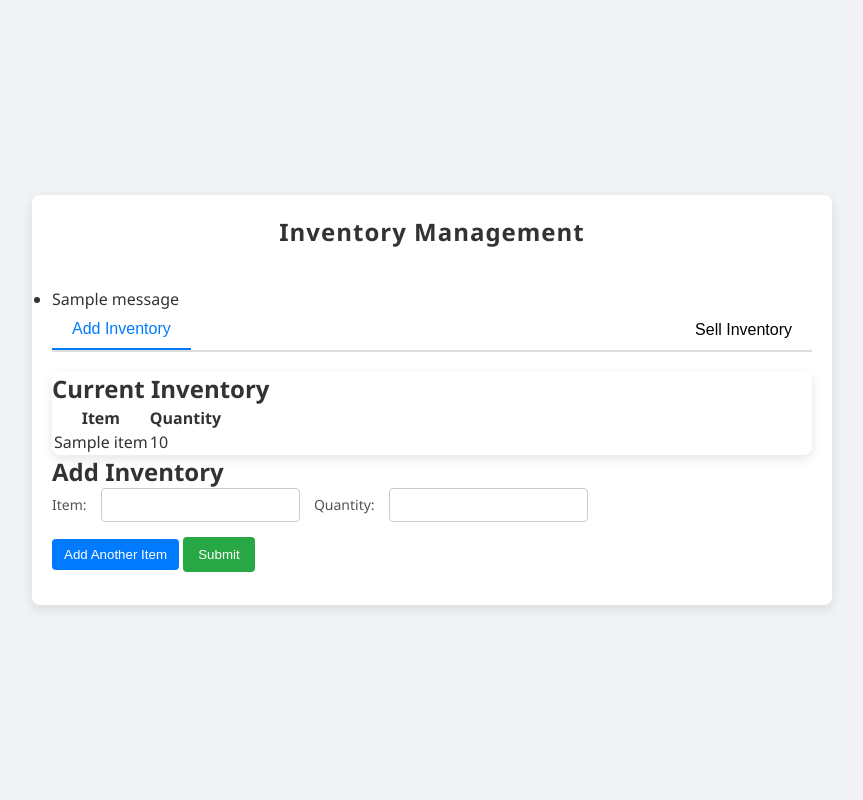
After one commit to SiteSyncPortal/SiteSync, a Flask app: template app/templates/inventory.html in a window 1280 px wide. The commit adds this page. Shown: the whole page, without its empty margins (208-1071 px from the left). Run offline with Flask 3, Linux system fonts and the light colour scheme; the template is opened without the code that fills it: most values are stand-ins (such as "Sample title", 1, 10 or a date in 2020); one stand-in notice (Sample message) is shown; parts of the project's set-up code (start-up, migrations or seed data) failed here and were passed over.

Commit message:
inventory page is create add and sell inventory tabs are created

```diff
--- /dev/null
+++ b/app/static/css/inventory_style.css
@@ -0,0 +1,178 @@
+/* Inventory Page Styles */
+.container {
+    padding: 20px;
+    background-color: #ffffff;
+    border-radius: 8px;
+    box-shadow: 0px 4px 12px rgba(0, 0, 0, 0.1);
+    max-width: 800px;
+    margin: 0 auto;
+}
+
+header h1 {
+    font-size: 24px;
+    margin-bottom: 20px;
+    color: #333;
+    text-align: center;
+    letter-spacing: 1px;
+}
+
+.tabs {
+    display: flex;
+    justify-content: space-between;
+    margin-bottom: 20px;
+    border-bottom: 2px solid #ddd;
+}
+
+.tab-button {
+    background-color: transparent;
+    border: none;
+    padding: 10px 20px;
+    font-size: 16px;
+    cursor: pointer;
+    transition: color 0.3s, border-bottom 0.3s;
+}
+
+.tab-button.active {
+    color: #007bff;
+    border-bottom: 2px solid #007bff;
+}
+
+.tab-button:hover {
+    color: #0056b3;
+}
+
+.tab-content {
+    display: none;
+}
+
+.tab-content.active {
+    display: block;
+}
+
+.inventory-entry,
+.sell-entry {
+    display: flex;
+    align-items: center;
+    margin-bottom: 15px;
+}
+
+.inventory-entry label,
+.sell-entry label {
+    margin-right: 10px;
+    font-size: 14px;
+    color: #555;
+    width: 80px;
+}
+
+.inventory-entry input[type="text"],
+.sell-entry input[type="text"],
+.inventory-entry input[type="number"],
+.sell-entry input[type="number"] {
+    flex: 1;
+    padding: 8px;
+    border: 1px solid #ccc;
+    border-radius: 4px;
+    font-size: 14px;
+    margin-right: 10px;
+}
+
+#add-entry,
+#add-sell-entry {
+    background-color: #007bff;
+    color: white;
+    padding: 8px 12px;
+    border: none;
+    border-radius: 4px;
+    cursor: pointer;
+    transition: background-color 0.3s;
+    margin-bottom: 15px;
+}
+
+#add-entry:hover,
+#add-sell-entry:hover {
+    background-color: #0056b3;
+}
+
+button[type="submit"] {
+    background-color: #28a745;
+    color: white;
+    padding: 10px 15px;
+    border: none;
+    border-radius: 4px;
+    cursor: pointer;
+    transition: background-color 0.3s;
+}
+
+button[type="submit"]:hover {
+    background-color: #218838;
+}
+
+/* Autocomplete Container */
+.autocomplete {
+    position: relative;
+    display: inline-block;
+}
+.suggestions-dropdown {
+    position: absolute;
+    border: 1px solid #ccc;
+    border-radius: 4px;
+    background-color: white;
+    max-height: 150px;
+    overflow-y: auto;
+    z-index: 1000;
+    width: calc(100% - 2px); /* Match the width of the input field */
+    display: none; /* Initially hidden */
+}
+
+.suggestion-item {
+    padding: 8px;
+    cursor: pointer;
+}
+
+.suggestion-item:hover {
+    background-color: #f0f0f0;
+}
+/* Ensure the table scales well */
+.inventory-table-container {
+    width: 100%;
+    overflow-x: auto; /* Enables horizontal scrolling if the table overflows */
+    margin-top: 20px;
+    box-shadow: 0px 4px 12px rgba(0, 0, 0, 0.1);
+    border-radius: 8px;
+    background-color: #ffffff;
+}
+
+table.inventory-table {
+    width: 100%;
+    table-layout: fixed; /* Fix the width of table columns */
+    border-collapse: collapse;
+}
+
+table.inventory-table th, table.inventory-table td {
+    padding: 10px;
+    text-align: left;
+    border: 1px solid #ddd;
+}
+
+table.inventory-table th {
+    background-color: #f8f9fa;
+    color: #333;
+    font-weight: bold;
+}
+
+table.inventory-table td {
+    color: #555;
+}
+
+/* Make the table responsive */
+@media (max-width: 768px) {
+    .inventory-table-container {
+        width: 100%;
+        overflow-x: auto;
+    }
+
+    table.inventory-table th, table.inventory-table td {
+        font-size: 12px;
+        padding: 8px;
+    }
+}
--- /dev/null
+++ b/app/static/js/inventory_script.js
@@ -0,0 +1,133 @@
+document.addEventListener('DOMContentLoaded', function() {
+    // Tab functionality
+    const tabButtons = document.querySelectorAll('.tab-button');
+    const tabContents = document.querySelectorAll('.tab-content');
+
+    tabButtons.forEach(button => {
+        button.addEventListener('click', function() {
+            tabButtons.forEach(btn => btn.classList.remove('active'));
+            tabContents.forEach(content => content.classList.remove('active'));
+
+            this.classList.add('active');
+            document.getElementById(this.dataset.tab).classList.add('active');
+        });
+    });
+
+    // Initialize autocomplete for both Add and Sell Inventory tabs
+    initializeAutocomplete('inventory-entries', false);
+    initializeAutocomplete('sell-entries', true);
+
+    // Add new inventory entry
+    document.getElementById('add-entry').addEventListener('click', function() {
+        addNewItem('inventory-entries', 'add', false);
+    });
+
+    // Add new sell entry
+    document.getElementById('add-sell-entry').addEventListener('click', function() {
+        addNewItem('sell-entries', 'sell', true);
+    });
+
+    // Hide suggestions dropdown when clicking outside
+    document.addEventListener('click', function(event) {
+        const isClickInside = event.target.closest('.autocomplete');
+        if (!isClickInside) {
+            document.querySelectorAll('.suggestions-dropdown').forEach(suggestionBox => {
+                suggestionBox.style.display = 'none';
+            });
+        }
+    });
+});
+
+function initializeAutocomplete(containerId, restrictToSuggestions) {
+    const container = document.getElementById(containerId);
+    const itemSuggestions = JSON.parse(document.getElementById('item-suggestions-data').textContent);
+
+    container.querySelectorAll('.autocomplete input[type="text"]').forEach(input => {
+        input.addEventListener('input', function() {
+            const query = this.value.toLowerCase();
+            const suggestionBox = document.getElementById(`${input.id.replace('item-name', 'suggestions')}`);
+            suggestionBox.innerHTML = '';
+            const suggestions = itemSuggestions.filter(item => item.startsWith(query));
+
+            if (suggestions.length > 0) {
+                suggestions.forEach(suggestion => {
+                    const div = document.createElement('div');
+                    div.textContent = suggestion;
+                    div.classList.add('suggestion-item');
+                    div.onclick = () => {
+                        input.value = suggestion;
+                        suggestionBox.style.display = 'none';
+                        input.setAttribute('data-selected', 'true');
+                    };
+                    suggestionBox.appendChild(div);
+                });
+                suggestionBox.style.display = 'block';
+                input.removeAttribute('data-selected');
+            } else {
+                suggestionBox.style.display = 'none';
+            }
+        });
+
+        // Apply restriction only for inputs in the Sell Inventory tab
+        if (restrictToSuggestions) {
+            input.addEventListener('blur', function() {
+                if (!this.hasAttribute('data-selected')) {
+                    this.value = '';  // Clear the input if the user hasn't selected a suggestion
+                }
+            });
+        }
+    });
+}
+
+// Function to add a new item row in the form
+function addNewItem(containerId, prefix, restrictToSuggestions) {
+    const container = document.getElementById(containerId);
+    const newIndex = container.children.length + 1;
+
+    const newEntry = document.createElement('div');
+    newEntry.classList.add('inventory-entry', 'autocomplete');
+    newEntry.innerHTML = `
+        <label for="${prefix}-item-name-${newIndex}">Item:</label>
+        <input type="text" id="${prefix}-item-name-${newIndex}" name="item_name[]" autocomplete="off" required>
+        <div id="${prefix}-suggestions-${newIndex}" class="suggestions-dropdown"></div>
+        <label for="${prefix}-quantity-${newIndex}">Quantity:</label>
+        <input type="number" id="${prefix}-quantity-${newIndex}" name="quantity[]" min="1" required>
+    `;
+    container.appendChild(newEntry);
+
+    // Reapply the autocomplete functionality to the new item input field
+    const input = newEntry.querySelector('input[type="text"]');
+    input.addEventListener('input', function() {
+        const query = this.value.toLowerCase();
+        const suggestionBox = document.getElementById(`${prefix}-suggestions-${newIndex}`);
+        suggestionBox.innerHTML = '';
+        const suggestions = JSON.parse(document.getElementById('item-suggestions-data').textContent).filter(item => item.startsWith(query));
+
+        if (suggestions.length > 0) {
+            suggestions.forEach(suggestion => {
+                const div = document.createElement('div');
+                div.textContent = suggestion;
+                div.classList.add('suggestion-item');
+                div.onclick = () => {
+                    input.value = suggestion;
+                    suggestionBox.style.display = 'none';
+                    input.setAttribute('data-selected', 'true');
+                };
+                suggestionBox.appendChild(div);
+            });
+            suggestionBox.style.display = 'block';
+            input.removeAttribute('data-selected');
+        } else {
+            suggestionBox.style.display = 'none';
+        }
+    });
+
+    // Apply restriction only if in the Sell Inventory tab
+    if (restrictToSuggestions) {
+        input.addEventListener('blur', function() {
+            if (!this.hasAttribute('data-selected')) {
+                this.value = '';  // Clear the input if the user hasn't selected a suggestion
+            }
+        });
+    }
+}
--- /dev/null
+++ b/app/templates/inventory.html
@@ -0,0 +1,97 @@
+<!DOCTYPE html>
+<html lang="en">
+<head>
+    <meta charset="UTF-8">
+    <meta name="viewport" content="width=device-width, initial-scale=1.0">
+    <link rel="stylesheet" href="{{ url_for('static', filename='css/db_style.css') }}">
+    <link rel="stylesheet" href="{{ url_for('static', filename='css/inventory_style.css') }}">
+    <title>Inventory Management</title>
+</head>
+<body>
+    <div class="container">
+        <header>
+            <h1>Inventory Management</h1>
+        </header>
+        {% with messages = get_flashed_messages() %}
+            {% if messages %}
+              <div class="alert alert-danger">
+                <ul>
+                  {% for message in messages %}
+                    <li>{{ message }}</li>
+                  {% endfor %}
+                </ul>
+              </div>
+            {% endif %}
+        {% endwith %}
+
+        <div class="tabs">
+            <button class="tab-button active" data-tab="add-inventory">Add Inventory</button>
+            <button class="tab-button" data-tab="sell-inventory">Sell Inventory</button>
+        </div>
+
+        <!-- Inventory Table (Visible on Both Tabs) -->
+        <div class="inventory-table-container">
+            <h2>Current Inventory</h2>
+            <table id="inventory-table">
+                <thead>
+                    <tr>
+                        <th>Item</th>
+                        <th>Quantity</th>
+                    </tr>
+                </thead>
+                <tbody>
+                    {% for item in inventory_data %}
+                    <tr>
+                        <td>{{ item['Item'] }}</td>
+                        <td>{{ item['Quantity'] }}</td>
+                    </tr>
+                    {% endfor %}
+                </tbody>
+            </table>
+        </div>
+
+        <!-- Add Inventory Tab -->
+        <div class="tab-content active" id="add-inventory">
+            <h2>Add Inventory</h2>
+            <form method="POST" action="{{ url_for('main.add_inventory', project_name=project_name, location=location)}}" id="addInventoryForm">
+                <div id="inventory-entries" class="inventory-entry-container">
+                    <div class="inventory-entry autocomplete">
+                        <label for="add-item-name-1">Item:</label>
+                        <input type="text" id="add-item-name-1" name="item_name[]" autocomplete="off" required>
+                        <div id="add-suggestions-1" class="suggestions-dropdown"></div>
+                        <label for="add-quantity-1">Quantity:</label>
+                        <input type="number" id="add-quantity-1" name="quantity[]" min="1" required>
+                    </div>
+                </div>
+                <button type="button" id="add-entry">Add Another Item</button>
+                <button type="submit">Submit</button>
+            </form>
+        </div>
+
+        <!-- Sell Inventory Tab -->
+        <div class="tab-content" id="sell-inventory">
+            <h2>Sell Inventory</h2>
+            <form method="POST" action="{{ url_for('main.sell_inventory', project_name=project_name, location=location)}}" id="sellInventoryForm">
+                <div id="sell-entries" class="inventory-entry-container">
+                    <div class="sell-entry autocomplete">
+                        <label for="sell-item-name-1">Item:</label>
+                        <input type="text" id="sell-item-name-1" name="item_name[]" autocomplete="off" required>
+                        <div id="sell-suggestions-1" class="suggestions-dropdown"></div>
+                        <label for="sell-quantity-1">Quantity:</label>
+                        <input type="number" id="sell-quantity-1" name="quantity[]" min="1" required>
+                    </div>
+                </div>
+                <button type="button" id="add-sell-entry">Add Another Item</button>
+                <button type="submit">Submit</button>
+            </form>
+        </div>
+
+        <!-- Hidden container for item suggestions -->
+        <div id="item-suggestions-data" style="display:none;">
+            {{ item_suggestions|tojson }}
+        </div>
+    </div>
+
+    <script src="{{ url_for('static', filename='js/inventory_script.js') }}"></script>
+</body>
+</html>
--- a/app/templates/select_report.html
+++ b/app/templates/select_report.html
@@ -32,8 +32,8 @@
                     </a>
                 </div>
                 <div class="project-tile">
-                    <!-- <a href="{{ url_for('main.projects' )}}"> -->
-                        <h3>Site Expenses</h3>
+                  <a href="{{ url_for('main.projects') }}/{{ project_name }}/{{ project_location }}/Inventory">
+                        <h3>Inventory</h3>
 
                     </a>
                 </div>
```
Also changed, not shown: app/models.py (+36 -11 lines), app/routes.py (+54 -2 lines), app/templates/base.html (deleted).
